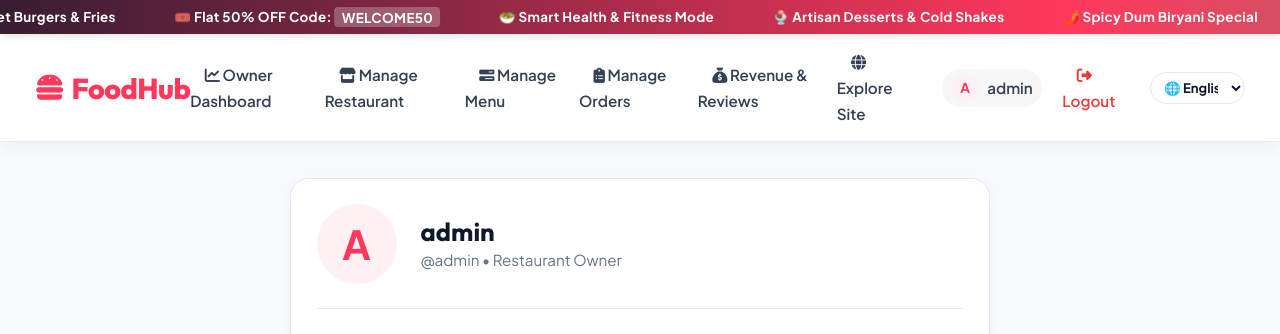
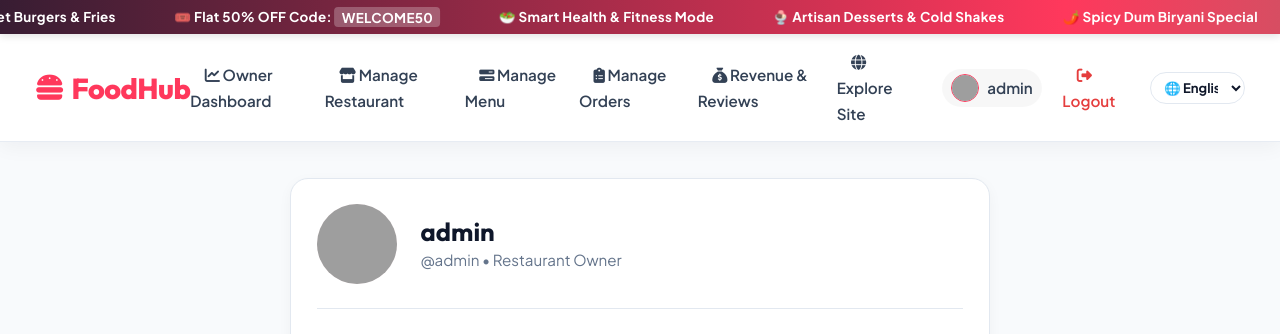
Before and after one commit to nidigondashivani-code/Food_ordering_System, a Django app: page /users/profile/ in a window 1280 px wide. Shown: the top 334 px of the page. Run offline with Django 5.2, Linux system fonts and the light colour scheme; a user stored in the database is signed in; data comes from the database, SQL or seed files in the repository; grey boxes are pictures that could not be loaded.

Commit message:
Add UI-Avatars fallback for profile pictures to prevent empty/broken avatar circles

```diff
--- a/templates/base.html
+++ b/templates/base.html
@@ -140,13 +140,7 @@
 
             <li>
                 <a href="{% url 'profile' %}" style="display: flex; align-items: center; gap: 0.5rem; padding: 0.3rem 0.6rem; border-radius: var(--radius-full); background: rgba(0,0,0,0.03);">
-                    {% if user.get_profile_image_url %}
-                        <img src="{{ user.get_profile_image_url }}" alt="{{ user.username }}" style="width: 28px; height: 28px; border-radius: 50%; object-fit: cover; border: 1.5px solid var(--primary-color);">
-                    {% else %}
-                        <div style="width: 28px; height: 28px; border-radius: 50%; background: var(--primary-light); color: var(--primary-color); display: inline-flex; align-items: center; justify-content: center; font-size: 0.85rem; font-weight: 700;">
-                            {{ user.username|slice:":1"|upper }}
-                        </div>
-                    {% endif %}
+                    <img src="{{ user.get_profile_image_url }}" alt="{{ user.username }}" style="width: 28px; height: 28px; border-radius: 50%; object-fit: cover; border: 1.5px solid var(--primary-color);" onerror="this.onerror=null; this.src='https://ui-avatars.com/api/?name={{ user.first_name|default:user.username }}&background=ff385c&color=ffffff&size=128';">
                     <span style="font-weight: 600;">{{ user.first_name|default:user.username }}</span>
                 </a>
             </li>
--- a/templates/users/profile.html
+++ b/templates/users/profile.html
@@ -6,11 +6,7 @@
 <div style="max-width: 700px; margin: 0 auto;" class="card">
     <div style="display: flex; align-items: center; gap: 1.5rem; border-bottom: 1px solid var(--border-color); padding-bottom: 1.5rem; margin-bottom: 1.5rem;">
         <div style="width: 80px; height: 80px; border-radius: 50%; background: var(--primary-light); color: var(--primary-color); display: flex; align-items: center; justify-content: center; font-size: 2.5rem; font-weight: bold; overflow: hidden;">
-            {% if user.get_profile_image_url %}
-                <img src="{{ user.get_profile_image_url }}" alt="{{ user.username }}" style="width: 100%; height: 100%; object-fit: cover;">
-            {% else %}
-                {{ user.username|slice:":1"|upper }}
-            {% endif %}
+            <img src="{{ user.get_profile_image_url }}" alt="{{ user.username }}" style="width: 100%; height: 100%; object-fit: cover;" onerror="this.onerror=null; this.src='https://ui-avatars.com/api/?name={{ user.first_name|default:user.username }}&background=ff385c&color=ffffff&size=128';">
         </div>
 
         <div>
--- a/users/models.py
+++ b/users/models.py
@@ -48,15 +48,16 @@ class User(AbstractUser):
     def get_profile_image_url(self):
         if self.profile_image_url and self.profile_image_url.strip():
             return self.profile_image_url.strip()
-        if not self.profile_image:
-            return None
-        img_str = str(self.profile_image)
-        if img_str.startswith('http://') or img_str.startswith('https://') or img_str.startswith('data:'):
-            return img_str
-        try:
-            return self.profile_image.url
-        except Exception:
-            return None
+        if self.profile_image:
+            img_str = str(self.profile_image)
+            if img_str.startswith('http://') or img_str.startswith('https://') or img_str.startswith('data:'):
+                return img_str
+            try:
+                return self.profile_image.url
+            except Exception:
+                pass
+        name = self.first_name or self.username
+        return f"https://ui-avatars.com/api/?name={name}&background=ff385c&color=ffffff&size=128"
 
     def __str__(self):
         return self.username
```
